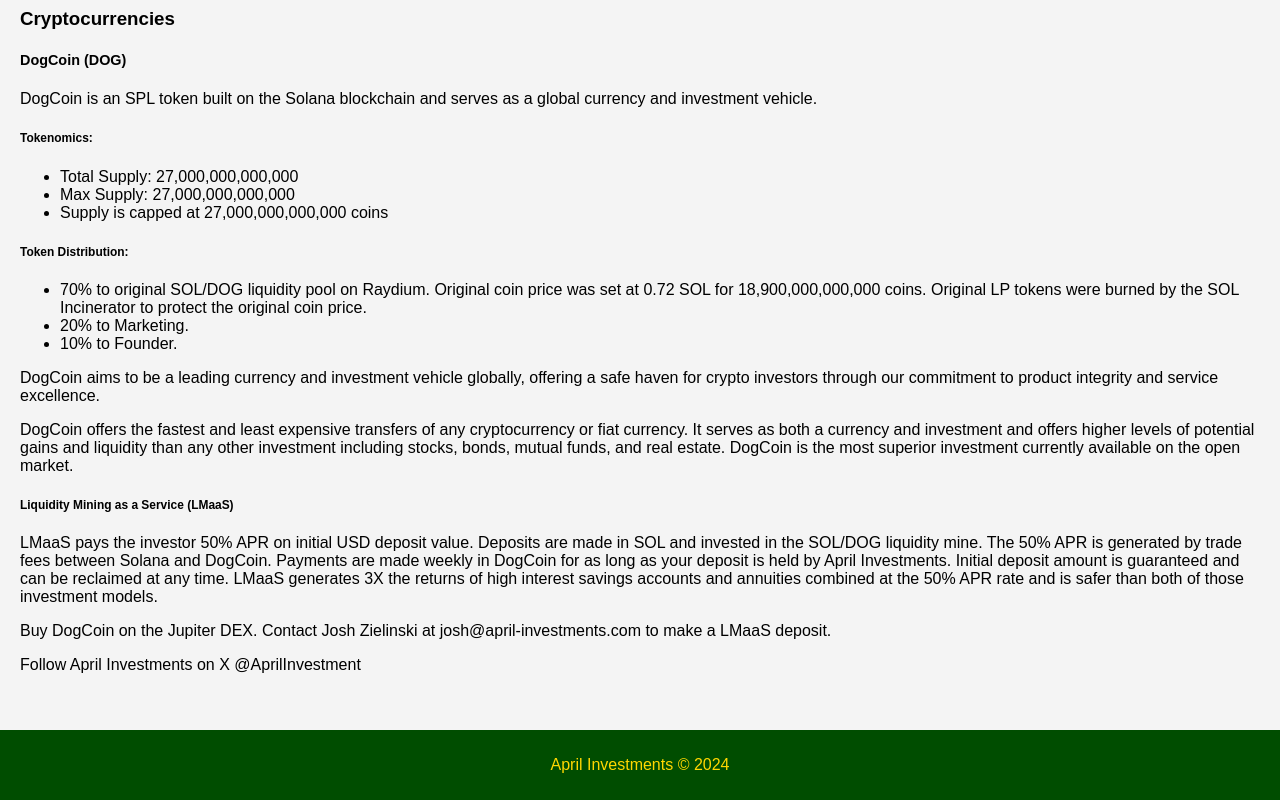
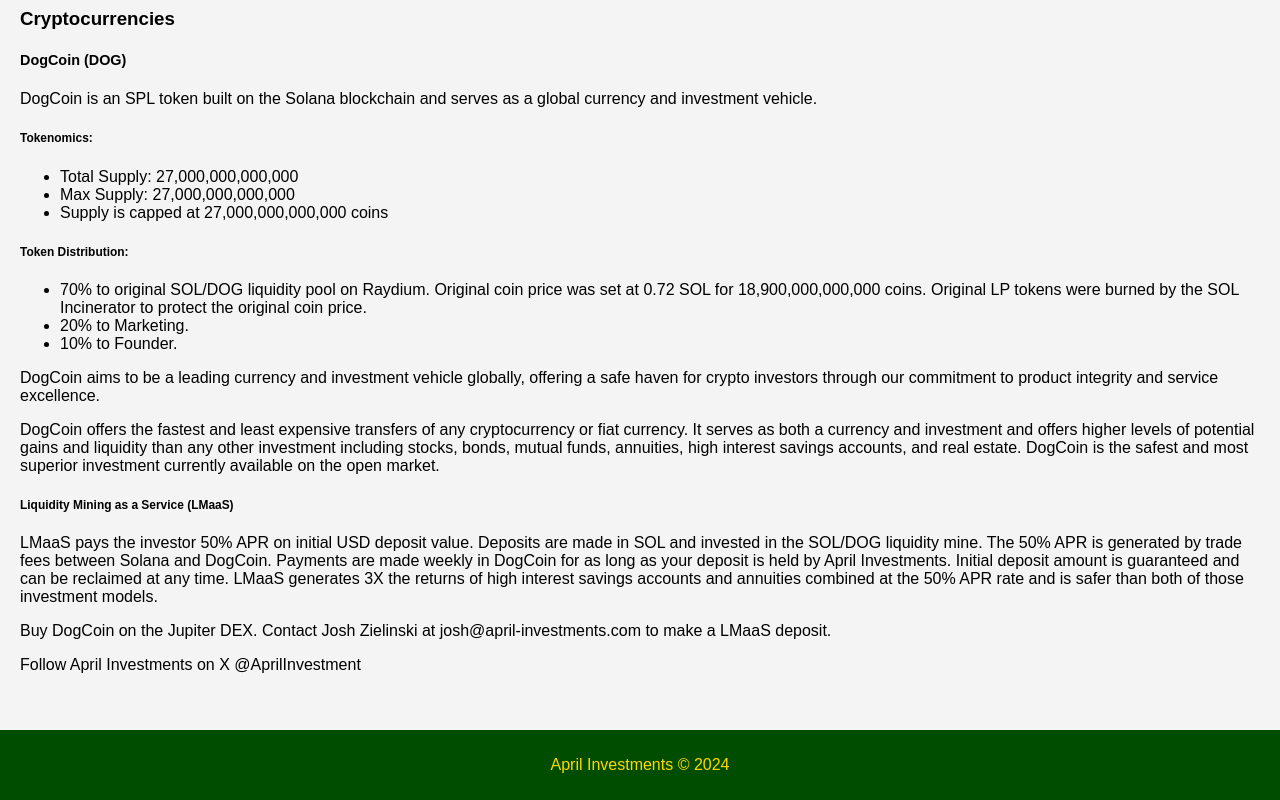
Before and after one commit to AprilisaGoddess23/April-Metaverse, a plain HTML site: page index.html in a window 1280 px wide. Shown: the part 967-1767 px from the top of the page. Drawn offline with Linux system fonts and the light colour scheme.

Commit message:
Update index.html

```diff
--- a/index.html
+++ b/index.html
@@ -131,7 +131,7 @@
 
             <p>DogCoin aims to be a leading currency and investment vehicle globally, offering a safe haven for crypto investors through our commitment to product integrity and service excellence.</p>
 
-            <p>DogCoin offers the fastest and least expensive transfers of any cryptocurrency or fiat currency. It serves as both a currency and investment and offers higher levels of potential gains and liquidity than any other investment including stocks, bonds, mutual funds, and real estate. DogCoin is the most superior investment currently available on the open market.</p>
+            <p>DogCoin offers the fastest and least expensive transfers of any cryptocurrency or fiat currency. It serves as both a currency and investment and offers higher levels of potential gains and liquidity than any other investment including stocks, bonds, mutual funds, annuities, high interest savings accounts, and real estate. DogCoin is the safest and most superior investment currently available on the open market.</p>
 
 
             <h5><span class="smaller-bold">Liquidity Mining as a Service (LMaaS)</span></h5>
```
